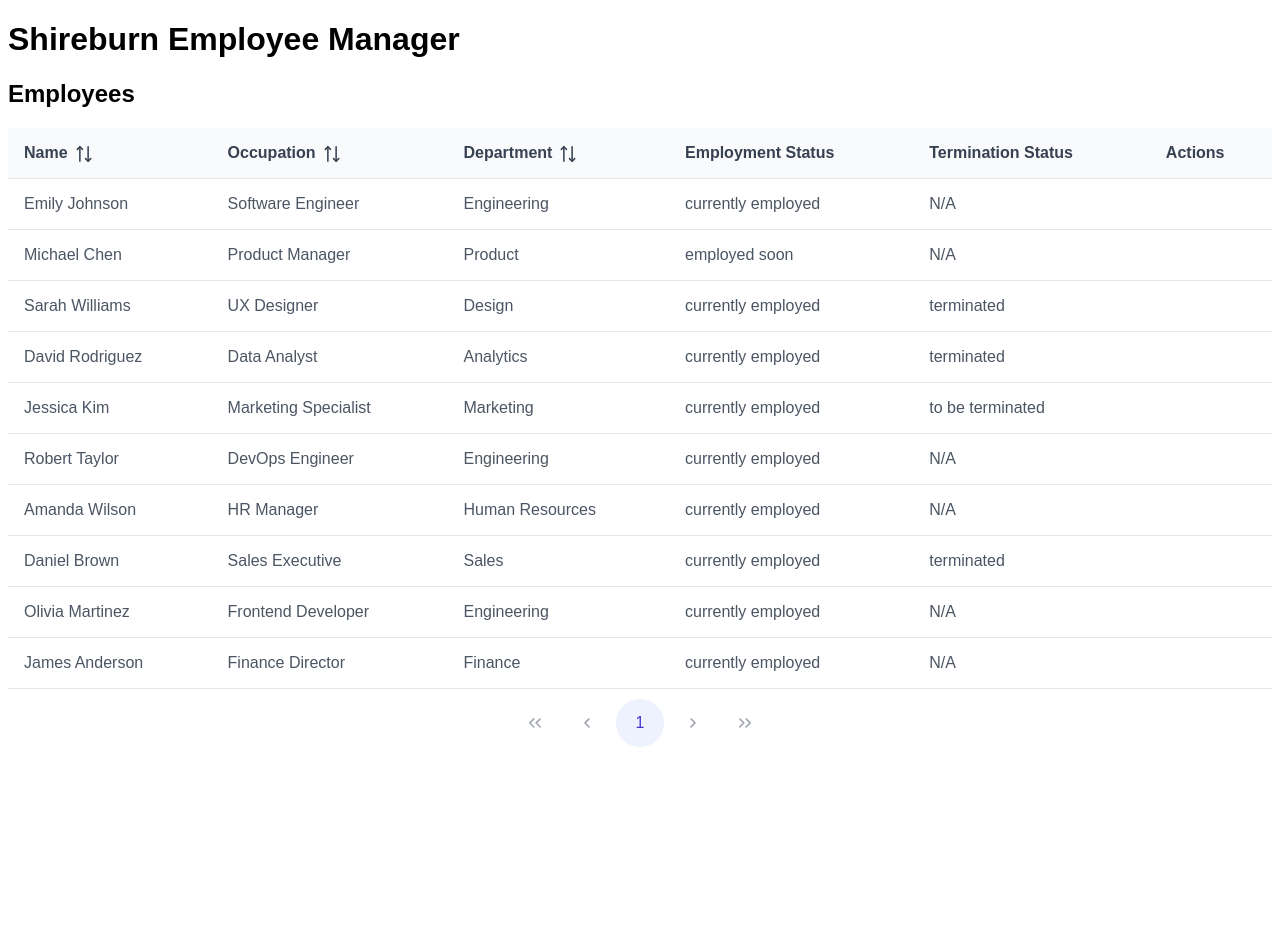
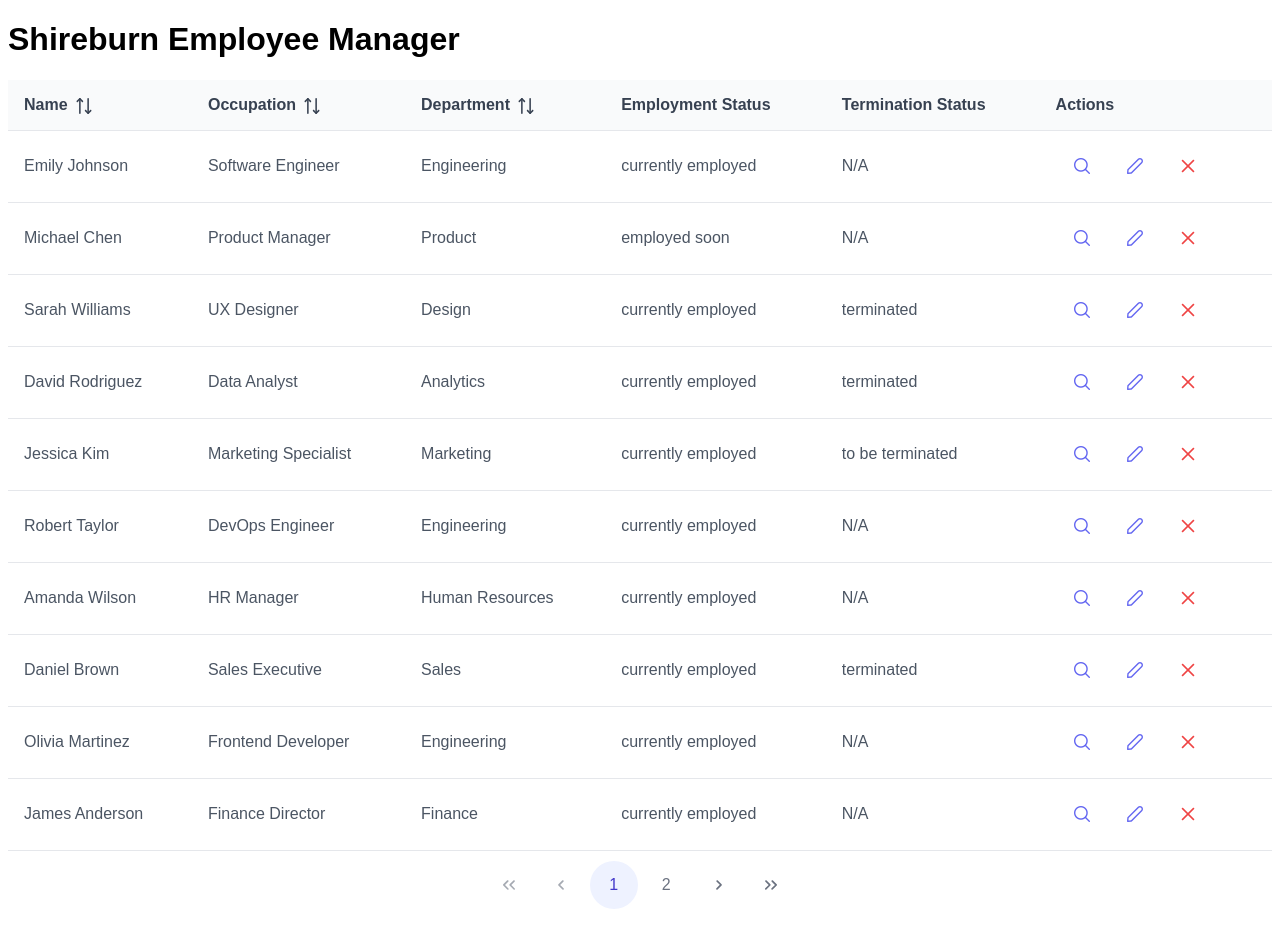
Before and after one commit to danielstorey533/Shireburn, a Vue app: page / in a window 1280 px wide. Before the commit the page ends 800 px from the top, so only its background shows below. Built offline with nearby package versions, Linux system fonts and the light colour scheme; a web font is replaced by a local one.

Commit message:
Added view, edit and delete buttons and fixed pagination

```diff
--- a/src/views/EmployeeDashboard.vue
+++ b/src/views/EmployeeDashboard.vue
@@ -1,29 +1,45 @@
 <template>
   <div>
-    <h2>Employees</h2>
     <DataTable
       :value="employees"
       :paginator="true"
       :rows="10"
+      :lazy='true'
       :totalRecords="totalRecords"
       @page="onLazyLoad"
     >
       <Column field="fullName" header="Name" sortable filter />
       <Column field="occupation" header="Occupation" sortable filter />
       <Column field="department" header="Department" sortable filter />
+
       <Column field="employmentStatus" header="Employment Status">
         <template #body="{ data }">
           {{ renderEmploymentStatus(data) }}
         </template>
       </Column>
+
       <Column field="terminationStatus" header="Termination Status">
         <template #body="{ data }">
           {{ renderTerminationStatus(data) }}
         </template>
       </Column>
-  <Column header="Actions" :body="renderActions" />
+
+      <Column header="Actions">
+        <template #body="{ data }">
+          <div class="flex gap-2">
+            <button class="p-button p-button-text p-button-sm" @click="onView(data)">
+              <i class="pi pi-search"></i>
+            </button>
+            <button class="p-button p-button-text p-button-sm" @click="onEdit(data)">
+              <i class="pi pi-pencil"></i>
+            </button>
+            <button class="p-button p-button-text p-button-sm p-button-danger" @click="onDelete(data)">
+              <i class="pi pi-times"></i>
+            </button>
+          </div>
+        </template>
+      </Column>
     </DataTable>
-
   </div>
 </template>
 
@@ -45,10 +61,6 @@ const pageSize = computed(() => store.pageSize);
 const totalRecords = computed(() => store.totalEmployees);
 const today = new Date();
 
-const hasNextPage = computed(() => {
-  return store.currentPage * store.pageSize < store.totalEmployees;
-});
-
 const onLazyLoad = (event: any) => {
   store.setPage(event.page + 1);
   store.setPageSize(event.rows);
@@ -57,7 +69,6 @@ const onLazyLoad = (event: any) => {
 //Function to check if employee is currently employed.
 const renderEmploymentStatus = (rowData: any) => {
   const employmentDate = new Date(rowData.employmentDate);
-
   return employmentDate > today ? 'employed soon' : 'currently employed';
 };
 
@@ -65,12 +76,19 @@ const renderEmploymentStatus = (rowData: any) => {
 //Function to check if employee has been terminated.
 const renderTerminationStatus = (rowData: any) => {
   if (!rowData.terminationDate) return 'N/A';
-
   const terminationDate = new Date(rowData.terminationDate);
-
   return terminationDate > today ? 'to be terminated' : 'terminated';
 };
 
+const onView = (rowData: any) => {
+  console.log('View clicked for:', rowData);
+};
 
+const onEdit = (rowData: any) => {
+  console.log('Edit clicked for:', rowData);
+};
 
+const onDelete = (rowData: any) => {
+  console.log('Delete clicked for:', rowData);
+};
 </script>
```
Lines whose indentation alone changed are shown as unchanged.
